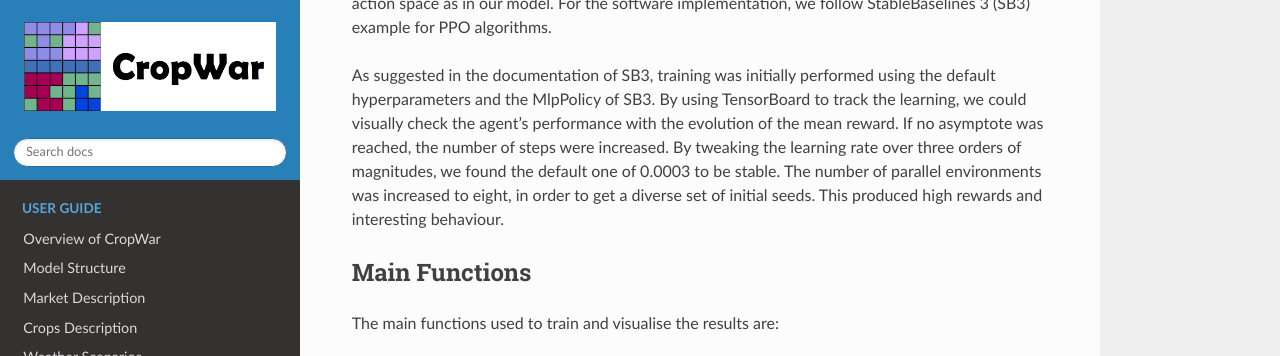
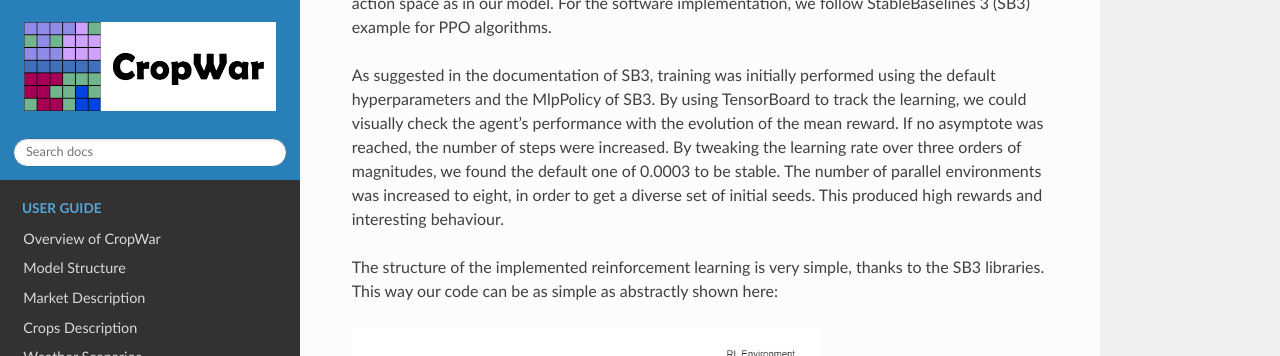
Before and after one commit to Anon75014/AgentBasedModelling, a Sphinx documentation site: the page built from python/DOC/INFO_SB3.rst, in a window 1280 px wide and 900 px high, scrolled down 384 px, cut to the strip 0-356 px from the top of the window. Built offline with Sphinx 7.4.7 and the Read the Docs theme 2.0.0, drawn with Linux system fonts in a browser that asks for light colours; pages that are not in the unit, such as notebooks, are missing from menus.

```diff
--- a/python/DOC/INFO_RL_env.rst
+++ b/python/DOC/INFO_RL_env.rst
@@ -3,6 +3,12 @@ RL Environment
 --------------
 
 Necessary for any reinforcement learning is an environment.
+It interacts with the CropWar model and has the OpenAI Gym environment structure as shown in this figure:
+
+
+.. image:: img/RL_env.jpg
+   :width: 350pt
+
 We wrapped the agentpy model into this environment:
 
 .. automodule:: RL_env
--- a/python/DOC/INFO_SB3.rst
+++ b/python/DOC/INFO_SB3.rst
@@ -16,6 +16,14 @@ By using TensorBoard to track the learning, we could visually check the agent's
 If no asymptote was reached, the number of steps were increased. By tweaking the learning rate over three orders of magnitudes, we found the default one of 0.0003 to be stable.
 The number of parallel environments was increased to eight, in order to get a diverse set of initial seeds. This produced high rewards and interesting behaviour.
 
+
+The structure of the implemented reinforcement learning is very simple, thanks to the SB3 libraries. This way our code can be as simple as abstractly shown here:
+
+.. image:: img/RL_int.jpg
+   :width: 350pt
+
+
+
 Main Functions
 ----------------
 The main functions used to train and visualise the results are:
--- a/python/DOC/api.rst
+++ b/python/DOC/api.rst
@@ -9,6 +9,10 @@ API Reference
    agents
    agents_base
 
+   RL_interface
+   RL_env
+   RL_agents
+
    crops
 
    river
--- a/python/DOC/code/modules.rst
+++ b/python/DOC/code/modules.rst
@@ -7,6 +7,7 @@ Python Files
 
    RL_env
    RL_interface
+   RL_agents
    agents
    agents_base
    crops
--- a/python/DOC/index.rst
+++ b/python/DOC/index.rst
@@ -99,7 +99,7 @@ Simulation Pseudo Code
 
    INFO_SB3
    INFO_RL_env
-
+   INFO_RL_agents
 
 .. toctree::
    :maxdepth: 2
```
Also changed, not shown: python/DOC/img/01.jpg (added), python/DOC/img/02.jpg (added), python/DOC/img/03.jpg (added), python/DOC/img/04.jpg (added), python/DOC/img/05.jpg (added), python/DOC/img/06.jpg (added), python/DOC/img/07.jpg (added), python/DOC/img/08.jpg (added), python/DOC/img/09.jpg (added), python/DOC/img/10.jpg (added), python/DOC/img/RL_env.jpg (added), python/DOC/img/RL_int.jpg (added).
